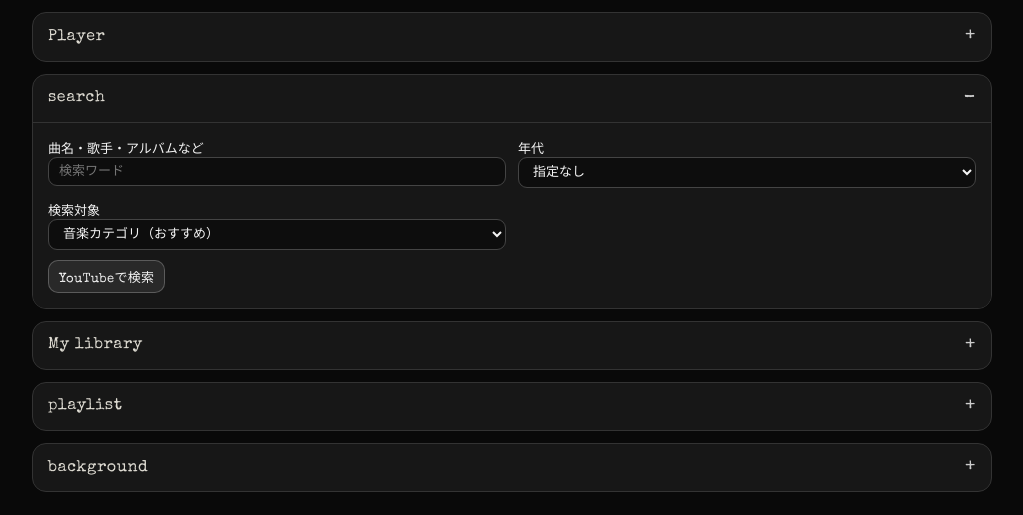
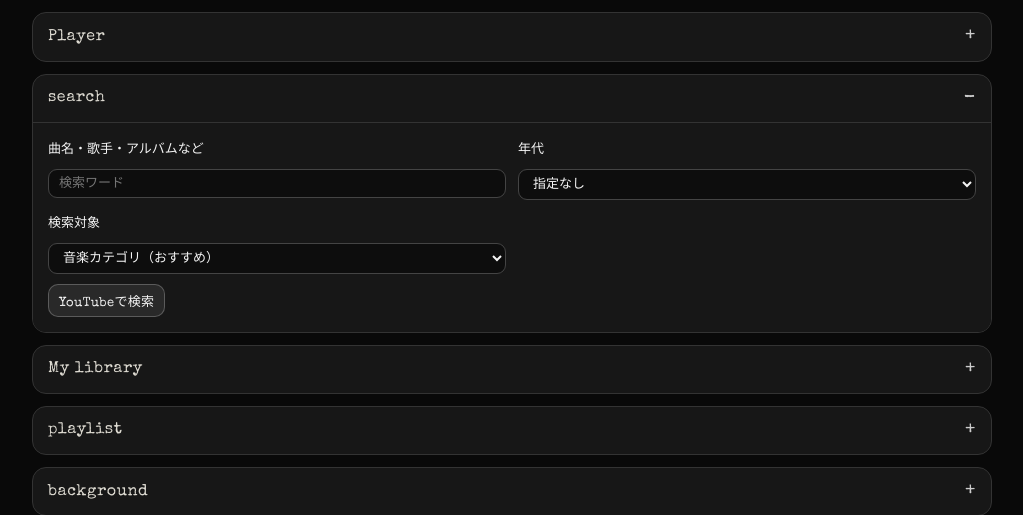
Before and after one commit to scotch72hctocs-creator/my-music-player, a Flask app: page / in a window 1280 px wide, after a click on "search". Shown: the part 60-575 px from the top of the page, without its empty margins (128-1151 px from the left). Run offline with Flask 3, Linux system fonts and the light colour scheme; some web fonts are replaced.

Commit message:
Update index.html

```diff
--- a/templates/index.html
+++ b/templates/index.html
@@ -481,6 +481,14 @@ button {
 #playlistSelectCancel {
   margin-top: 14px;
   background: #1c1c1c;
+}
+
+/* 見出しと入力欄の間だけを広げる */
+details.accordion .panel label {
+  display: flex;
+  flex-direction: column;
+  align-items: flex-start;
+  gap: 12px;
 }
 </style>
 </head>
```
